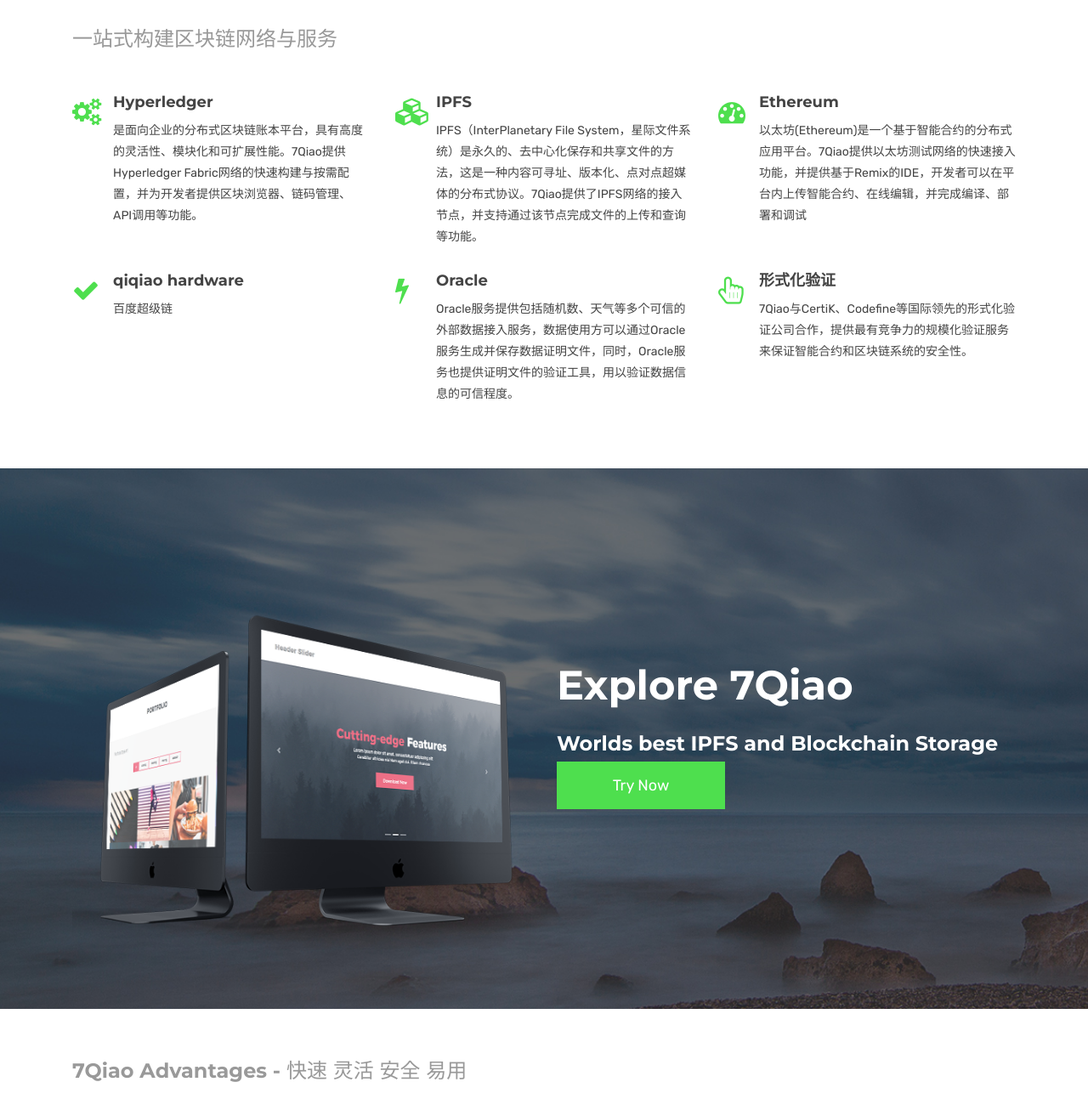
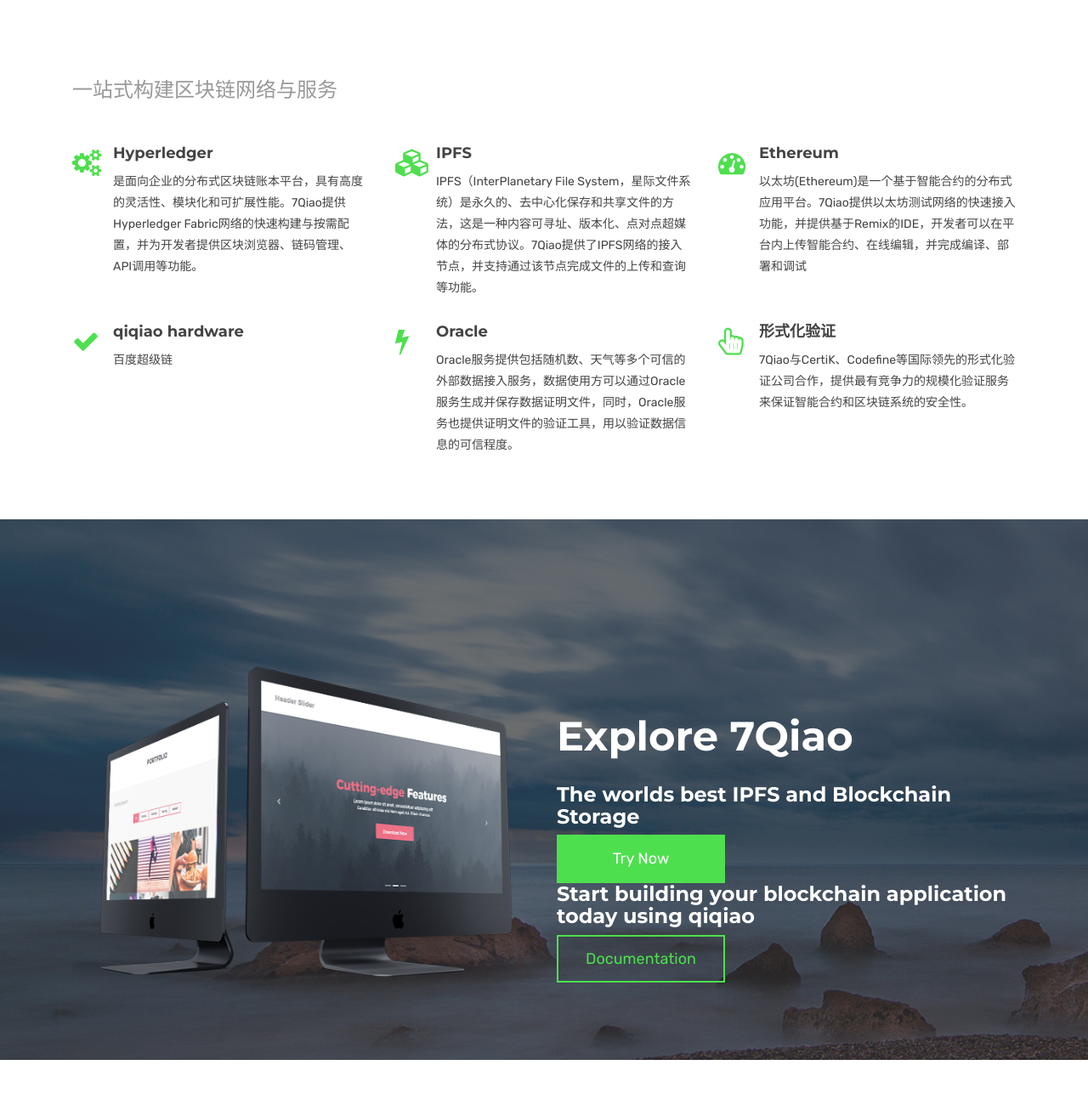
Before and after one commit to QiqiaoTechnology/QiqiaoTechnology.github.io, a Jekyll site: the page built from index.html, in a window 1280 px wide, cut to the strip 324-1617 px from the top of the page. Shown: the whole strip at 85% size. Built offline with Jekyll 4.4.1, drawn with Linux system fonts in a browser that asks for light colours; some of the changed text lies outside the part shown.

Commit message:
update content and footer

```diff
--- a/_includes/themes/bootstrap/footer.html
+++ b/_includes/themes/bootstrap/footer.html
@@ -1,10 +1,13 @@
 <footer class="default-footer text-center">
   <div class="container">
+    <h3>About us</h3>
     <img class="mb-40 footer-logo" src="{{ BASE_PATH }}/assets/logo-2.png" alt="">
+    <h4>QiQiao is the worlds leading Blockchain and Web 3.0 Platform. </h4>
+    <h4>The most trusted and scalable enterprise development tools and infrastructer. </h4>
     <span class="copy-right dis-blk">快速构建企业级区块链网络</span>
     <span class="social">
       <a href="#"><i class="fa fa-github"></i></a>
-      <a href="#"><i class="fa fa-email"></i></a>
+      <a href="#"><i class="fa fa-mail"></i></a>
     </span>
   </div>
 </footer>
--- a/index.html
+++ b/index.html
@@ -21,12 +21,13 @@ canonical: https://heliumjk.github.io
                   <li data-target="#carousel-slider" data-slide-to="0" class="active"></li>
                   <li data-target="#carousel-slider" data-slide-to="1"></li>
                   <li data-target="#carousel-slider" data-slide-to="2"></li>
+                  <li data-target="#carousel-slider" data-slide-to="3"></li>
                 </ol>
                 <div class="carousel-inner" role="listbox">
                   <div class="carousel-item active">
                     <img src="{{ BASE_PATH }}/assets/images/bchain4.jpg" alt="">
                     <div class="carousel-caption">
-                      <h3 class="slide-title animated fadeInDown"><span class="text-primary">QiQiao </span> - 企业级区块链云服务平台</h3>
+                      <h3 class="slide-title animated fadeInDown"><span class="text-primary">QiQiao BaaS </span> - 企业级区块链服务平台</h3>
                       <h5 class="slide-text animated fadeIn">快速构建区块链基础设施，提供企业级区块链解决方案</h5>
                       <a href="#" class="btn btn-lg btn-common animated fadeInUp">Learn More</a>
                     </div>
@@ -48,6 +49,15 @@ canonical: https://heliumjk.github.io
                     </div>
                   </div>
                 </div>
+                <div class="carousel-item">
+                  <img src="{{ BASE_PATH }}/assets/images/bchain3.jpg" alt="">
+                  <div class="carousel-caption">
+                    <h3 class="slide-title animated fadeInDown">Start building on the blockchain today</h3>
+                    <h5 class="slide-text animated fadeIn">Qiqiao SaaS easy to use enterprise ready tools and apis</h5>
+                    <a href="https://gateway.temporal.cloud/ipns/docs.api.temporal.cloud/ipfs.html" class="btn btn-lg btn-common animated fadeInUp">Documentation</a>
+                  </div>
+                </div>
+              </div>
                 <a class="carousel-control-prev" href="#carousel-slider" role="button" data-slide="prev">
                   <span class="carousel-control carousel-control-prev-icon" aria-hidden="true"></span>
                   <span class="sr-only">Previous</span>
@@ -181,8 +191,10 @@ canonical: https://heliumjk.github.io
             </div>
             <div class="col-xs-12 col-sm-6">
               <div class="hero-content-v2">
-                <h3><strong>Explore 7Qiao </strong> Worlds best IPFS and Blockchain Storage</h3>
+                <h3><strong>Explore 7Qiao </strong> The worlds best IPFS and Blockchain Storage</h3>
                 <a href="https://play.temporal.cloud/" class="btn btn-lg btn-default-filled animated fadeInUp">Try Now</a>
+                <h3>Start building your blockchain application today using qiqiao</h3>
+                <a href="#" class="btn btn-lg btn-common animated fadeInUp">Documentation</a>
               </div>
             </div>
           </div>
```
